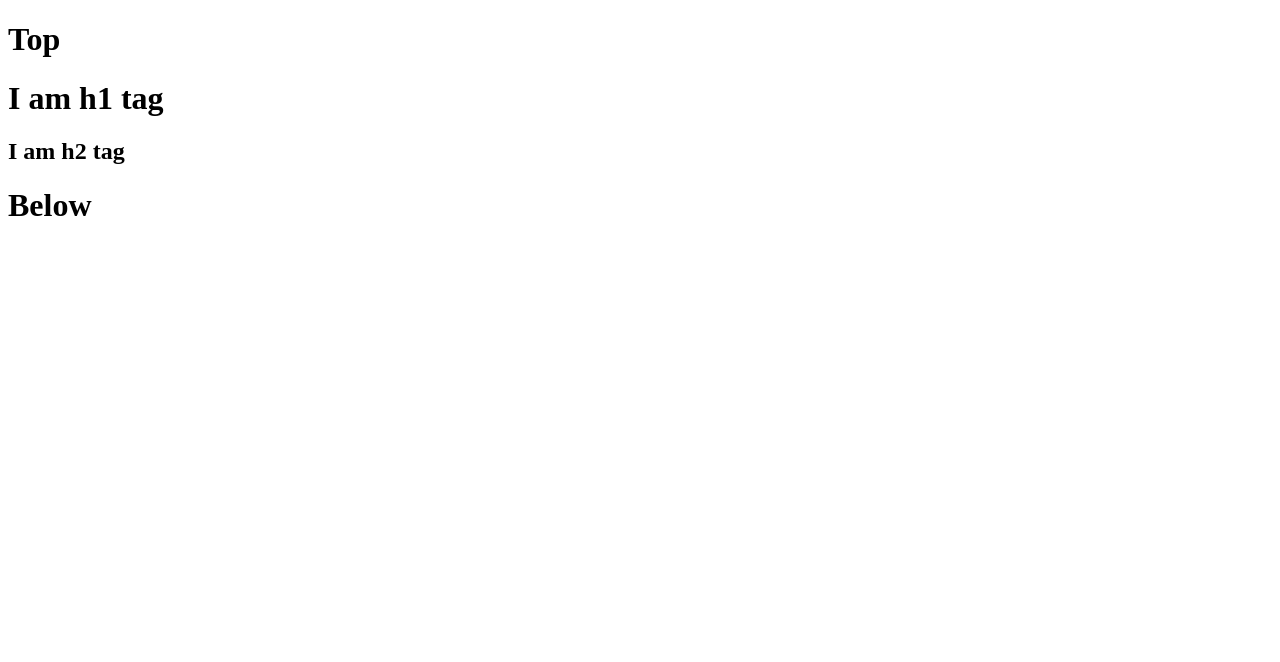
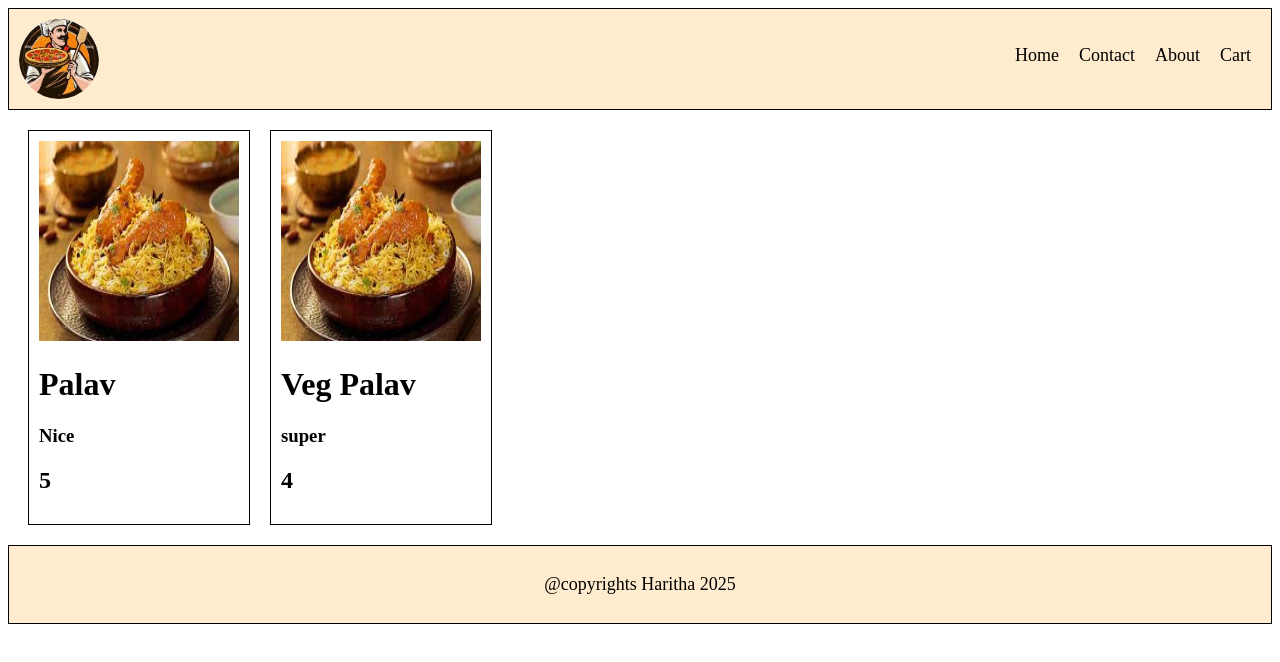
Before and after one commit to HarithaKadali9/react, a React app: page / in a window 1280 px wide. Built offline with nearby package versions, Linux system fonts and the light colour scheme.

Commit message:
basic food ordering page

```diff
--- a/App.js
+++ b/App.js
@@ -1,16 +1,61 @@
-/* <div id="parent">
-    <div id="child">
-        <h1>I am h1 tag</h1>
-    </div>
-</div> */
 import React from "react";
 import ReactDOM from "react-dom/client";
-const parent=React.createElement("div", {id: "parent"},
-    React.createElement("div", {id : "child"},
-        [React.createElement("h1", {}, "I am h1 tag"), React.createElement("h2", {}, "I am h2 tag")]
+import "/index.css";
+import Food from "./assets/food.jpg";
+import Biryani from "./assets/biryani.jpg";
+
+const AppLayout = () => {
+    return (
+        <div className="app">
+            <Header />
+            <Body />
+            <Footer />
+        </div>
+    );
+};
+
+const Header = () => {
+    return (
+        <div className="heading">
+            <img src={Food} alt="image-logo" />
+            <ul className="nav-items">
+                <li>Home</li>
+                <li>Contact</li>
+                <li>About</li>
+                <li>Cart</li>
+            </ul>
+        </div>
+    );
+};
+const RestaurantCard=(props)=>{
+    const {resName, resCuisine, resRating}=props
+    return(
+        <div className="res-card">
+            <img src={Biryani}/>
+            <h1>{resName}</h1>
+            <h3>{resCuisine}</h3>
+            <h2>{resRating}</h2>
+        </div>
     )
-)
-// const heading=React.createElement("h1", {id: "heading"}, "Hello World from React");
-// console.log(heading)
+}
+const Body = () => {
+    return (
+        <div className="body">
+            <RestaurantCard resName="Palav " resCuisine="Nice" resRating="5"/>
+            <RestaurantCard resName="Veg Palav" resCuisine="super" resRating="4"/>
+
+        </div>
+    );
+};
+
+const Footer = () => {
+    return (
+        <div className="footer">
+            <p>@copyrights Haritha 2025</p>
+        </div>
+    );
+};
+
+// Render the AppLayout component into the root element
 const root=ReactDOM.createRoot(document.getElementById("root"));
-root.render(parent);
+root.render(<AppLayout/>)
--- a/index.css
+++ b/index.css
@@ -1,3 +1,48 @@
-#heading{
-    color:red;
+.heading > img{
+    width: 80px;
+    height: 80px;
+    border-radius: 50%;
 }
+
+.heading{
+    display: flex;
+    border: 1px solid black;
+    padding : 10px;
+    background-color: blanchedalmond;
+    justify-content: space-between;
+}
+
+.heading > ul{
+    display: flex;
+    list-style-type: none;
+}
+.heading > ul > li{
+    font-size: large;
+    padding : 10px
+}
+.footer{
+    border: 1px solid black;
+    padding : 10px;
+    font-size: large;
+    background-color: blanchedalmond;
+    text-align: center;
+}
+
+.res-card{
+    border: 1px solid black;
+    padding: 10px;
+    width: 200px;
+    margin: 10px;
+
+}
+
+.res-card > img{
+    height: 200px;
+    width: 200px
+}
+
+.body{
+    display: flex;
+    margin: 10px;
+    justify-items: auto;
+}
--- a/index.html
+++ b/index.html
@@ -7,33 +7,12 @@
     <link rel="stylesheet" href="./index.css"/>
 </head>
 <body>
-    <h1>Top</h1>
+
     <div id="root">
-        <h1>Haritha Kadali</h1>
+
     </div>
-    <h1>Below</h1>
+
 
     <script type="module" src="./App.js"></script>
 </body>
 </html>
-<!-- using JavaScript:
-<div id="root">
-
-</div>
-<script>
-    const heading=document.createElement("h1");
-    heading.innerHTML="Hello from JavaScript";
-    const root=document.getElementById("root");
-    root.appendChild(heading);
-</script> -->
-<!-- using html :
-<div id="root"><h1>Hello World</h1></div> -->
-<!-- usig react:
-<div id="root"></div>
-    <script crossorigin src="https://unpkg.com/react@18/umd/react.development.js"></script>
-<script crossorigin src="https://unpkg.com/react-dom@18/umd/react-dom.development.js"></script>
-    <script>
-        const heading=React.createElement("h1", {}, "Hello World from React");
-        const root=ReactDOM.createRoot(document.getElementById("root"));
-        root.render(heading);
-    </script> -->
--- a/package.json
+++ b/package.json
@@ -4,6 +4,8 @@
   "description": "This is namasthe react taught by Akshay Saini",
   "main": "App.js",
   "scripts": {
+    "start": "parcel index.html",
+    "build": "parcel build index.html",
     "test": "jest"
   },
   "author": "Haritha Kadali",
```
Also changed, not shown: assets/biryani.jpg (added), assets/food.jpg (added), 1 other file.
